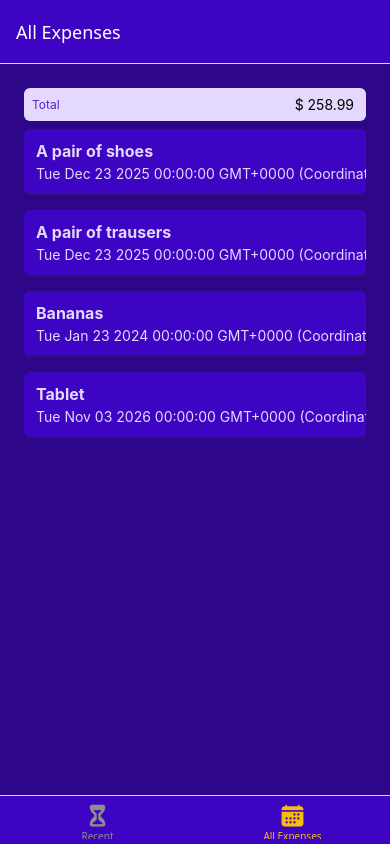
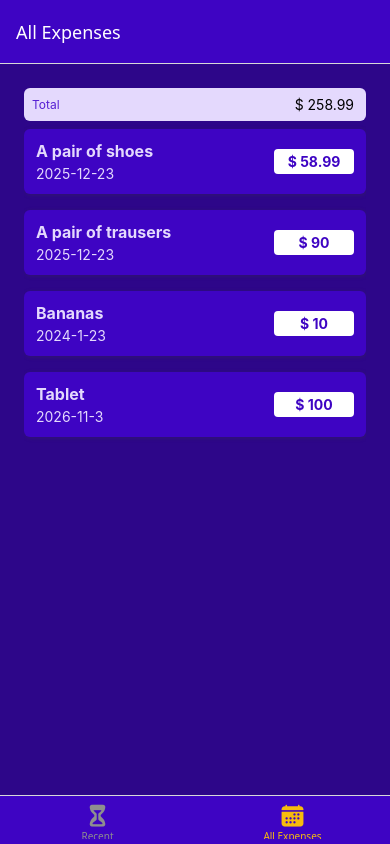
Before and after one commit to PnBafon/react-native-expense-tracker, a React Native app: screen /AllExpenses in a window 390 px wide. Built offline with nearby package versions, Linux system fonts and the light colour scheme.

Commit message:
added a date util function

```diff
--- a/components/ExpensesOutput/ExpenseItem.jsx
+++ b/components/ExpensesOutput/ExpenseItem.jsx
@@ -1,6 +1,7 @@
 import { Pressable, StyleSheet, Text, View } from "react-native";
 import React from "react";
 import GlobalStyles from "../../constants/styles";
+import { getFormattedDate } from "../../util/date";
 
 const ExpenseItem = ({ description, date, amount }) => {
   return (
@@ -10,10 +11,10 @@ const ExpenseItem = ({ description, date, amount }) => {
           <Text style={[styles.textBase, styles.description]}>
             {description}{" "}
           </Text>
-          <Text style={styles.textBase}>{date.toString()}</Text>
+          <Text style={styles.textBase}>{getFormattedDate(date)}</Text>
         </View>
         <View style={styles.amountContainer}>
-          <Text style={styles.amount}>{amount}</Text>
+          <Text style={styles.amount}>$ {amount}</Text>
         </View>
       </View>
     </Pressable>
@@ -52,6 +53,7 @@ const styles = StyleSheet.create({
     justifyContent: "center",
     alignItems: "center",
     borderRadius: 4,
+    minWidth: 80
   },
   amount: {
     color: GlobalStyles.colors.primary500,
--- /dev/null
+++ b/util/date.js
@@ -0,0 +1,3 @@
+export function getFormattedDate(date){
+    return `${date.getFullYear()}-${date.getMonth() + 1}-${date.getDate()}`
+}
```
